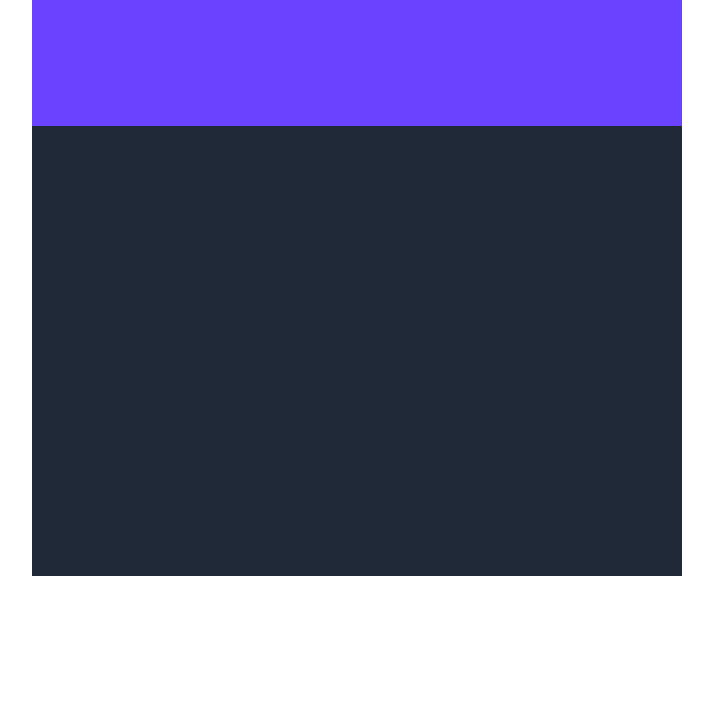
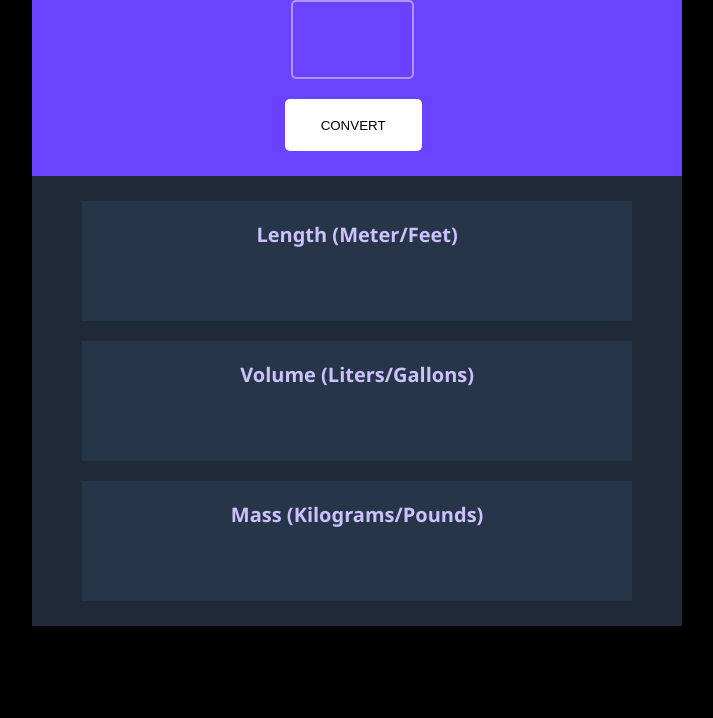
Before and after one commit to sopesamuel/Unit-Converter, a plain HTML site: page index.html in a window 1280 px wide. Shown: the part 82-800 px from the top of the page, without its empty margins (283-996 px from the left). Drawn offline with Linux system fonts and the light colour scheme.

Commit message:
Add files via upload

```diff
--- a/index.html
+++ b/index.html
@@ -7,9 +7,12 @@
     <body>
         <div id="container">
         <div id="container1">
-
-            <h1>Metric/Imperial Unit Conversion</h1><div id="container3">
-
+            <h1>Metric/Imperial Unit Conversion</h1>
+                <div><input id="rectangle"></div>
+                <button id="convert">CONVERT</button>
+                <div id="container2"><h2>Length (Meter/Feet)</h2><h3 id="first"></h3></div>
+                <div id="container3"><h2>Volume (Liters/Gallons)</h2><h3 id="second"></h3></div>
+                <div id="container4"><h2>Mass (Kilograms/Pounds)</h2><h3 id="third"></h3></div>
             </div>
             </div>
     </div>
--- a/main.js
+++ b/main.js
@@ -0,0 +1,17 @@
+const convert = document.getElementById("convert")
+let rectangle = document.getElementById("rectangle")
+
+const lengthRes = document.getElementById("first")
+const volumeRes = document.getElementById("second")
+const massRes = document.getElementById("third")
+
+const meterFeet = 3.281
+const literGallon = 0.264
+const kilogramPound = 2.204
+
+convert.addEventListener("click", function(){
+let rate = rectangle.value
+lengthRes.textContent = `${[rate]} Meters = ${[(rate * meterFeet).toFixed(3)]} feets || ${[rate]} Feet = ${[(rate / meterFeet).toFixed(3)]} meters`
+volumeRes.textContent = `${[rate]} Liters = ${[(rate * literGallon).toFixed(3)]} gallons || ${[rate]} Gallons = ${[(rate / literGallon).toFixed(3)]} liters`
+massRes.textContent = `${[rate]} Kilos = ${[(rate * kilogramPound).toFixed(3)]} pounds || ${[rate]} Pounds = ${[(rate / kilogramPound).toFixed(3)]} kilos`
+})
--- a/style.css
+++ b/style.css
@@ -1,27 +1,91 @@
 body{
-
+ background-color: black;
 text-align: center;
 }
 #container{
     background: #1F2937;
     width: 550px;
-    height: 550px;
+    height: 600px;
     margin: auto;
     padding: 50px;
 }
 #container1{
     color: white;
     width: 650px;
-    height: 200px;
+    height: 250px;
     margin: -50px;
     padding: 0.1px;
     background: #6943FF;
 
 }
+h1{
+    font-size: 30px;
+}
+h2{
+    font-size: 20px;
+    font-family: 'Segoe UI', Tahoma, Geneva, Verdana, sans-serif;
+    font-weight: -100px;
+    color: #CCC1FF;
+    padding: 20px;
+}
 
+#rectangle{
+    width: 117px;
+    height: 73px;
+    margin-left: -10px;
+    padding: 1px;
+    font-size: 50px;
+    text-align: center;
+    color: white;
+    background-color: #6943FF;
+    border: 2px solid #B295FF;
+    border-radius: 5px;
+}
+button{
+    background-color: white;
+    width: 137px;
+    height: 52px;
+    border-radius: 5px;
+    border: white;
+    margin-left: -8px;
+    margin-top: 20px;
+}
+#container2{
+width: 550px;
+height: 120px;
+background-color: #273549;
+margin: 50px;
+}
 #container3{
-    width: 117px;
-    height: 50px;
-    color: yellow;
-    border-radius: 5px solid green;
+    width: 550px;
+    height: 120px;
+    background-color: #273549;
+
+    margin: 50px;
+    margin-top: -30px;
+    }
+    #container4{
+        width: 550px;
+        height: 120px;
+        background-color: #273549;
+        margin-top: -30px;
+        margin-left: 50px;
+        }
+#first{
+    margin-top: -15px;
+    color: grey;
+    font-family: 'Lucida Sans', 'Lucida Sans Regular', 'Lucida Grande', 'Lucida Sans Unicode', Geneva, Verdana, sans-serif;
+    font-size: medium;
 }
+#second{
+    margin-top: -15px;
+    color: grey;
+    font-family: 'Lucida Sans', 'Lucida Sans Regular', 'Lucida Grande', 'Lucida Sans Unicode', Geneva, Verdana, sans-serif;
+    font-size: medium;
+}
+#third{
+    margin-top: -15px;
+    color: grey;
+    font-family: 'Lucida Sans', 'Lucida Sans Regular', 'Lucida Grande', 'Lucida Sans Unicode', Geneva, Verdana, sans-serif;
+    font-size: medium;
+}
```
